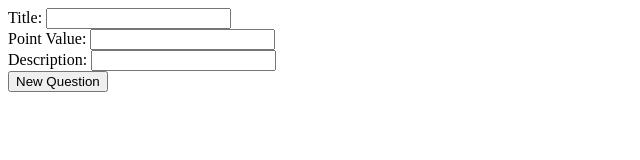
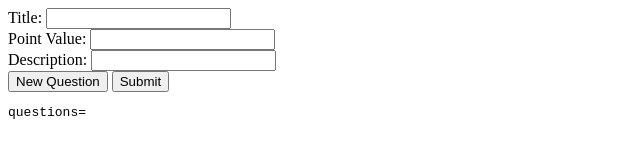
Before and after one commit to Gilmoursa/surveyMaker, a plain HTML site: page index.html in a window 1280 px wide. Shown: the whole page, without its empty margins (0-640 px from the left). Drawn offline with nearby package versions, Linux system fonts and the light colour scheme.

Commit message:
adding submit button into form

```diff
--- a/index.html
+++ b/index.html
@@ -51,7 +51,9 @@
                     <input type="text" ng-model="question.q">
                 </div>
                 <button ng-click="add()">New Question</button>
+                <input type="submit" id="submit" value="Submit" ng-submit="submit()" />
         </div>
+        <pre>questions={{questions}}</pre>
         <!-- <pre>{{ form | json }}</pre> -->
         </form>
     </div>
```
